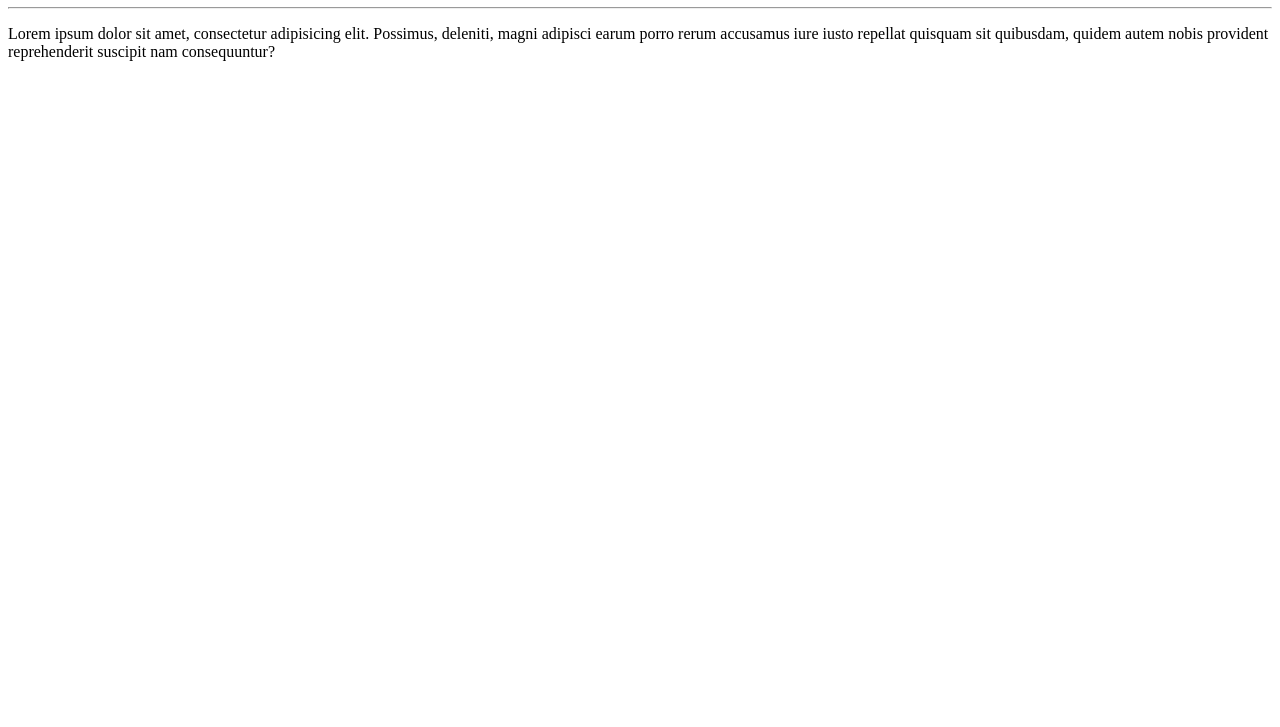
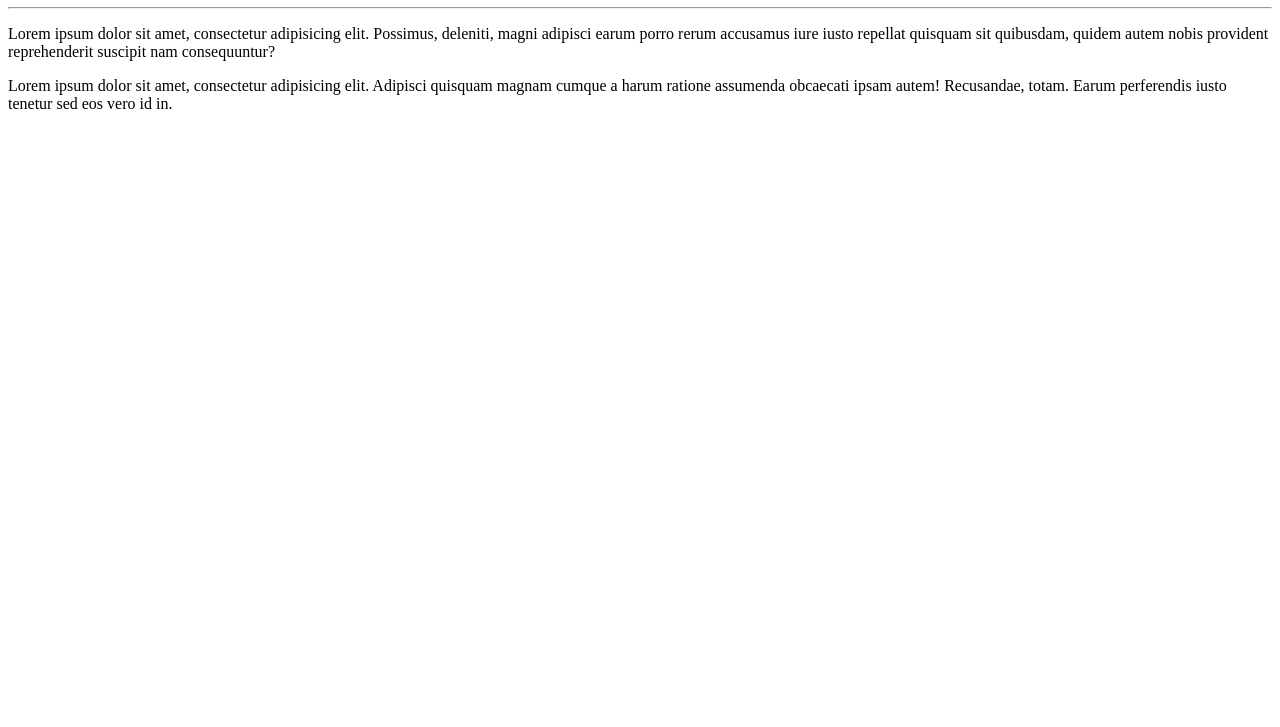
Before and after one commit to victorferreir/Ola_Mundo, a plain HTML site: page site_exemplo/index.html in a window 1280 px wide. Shown: the part 73-800 px from the top of the page. Drawn offline with Linux system fonts and the light colour scheme.

Commit message:
Adicionei um parágrafo

```diff
--- a/site_exemplo/index.html
+++ b/site_exemplo/index.html
@@ -10,5 +10,6 @@
     <h1>Olá, Mundo!</h1>
     <hr>
     <p>Lorem ipsum dolor sit amet, consectetur adipisicing elit. Possimus, deleniti, magni adipisci earum porro rerum accusamus iure iusto repellat quisquam sit quibusdam, quidem autem nobis provident reprehenderit suscipit nam consequuntur?</p>
+    <p>Lorem ipsum dolor sit amet, consectetur adipisicing elit. Adipisci quisquam magnam cumque a harum ratione assumenda obcaecati ipsam autem! Recusandae, totam. Earum perferendis iusto tenetur sed eos vero id in.</p>
 </body>
 </html>
```
